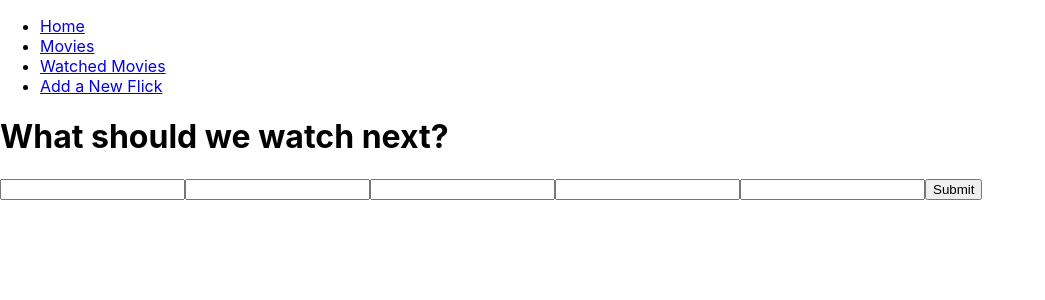
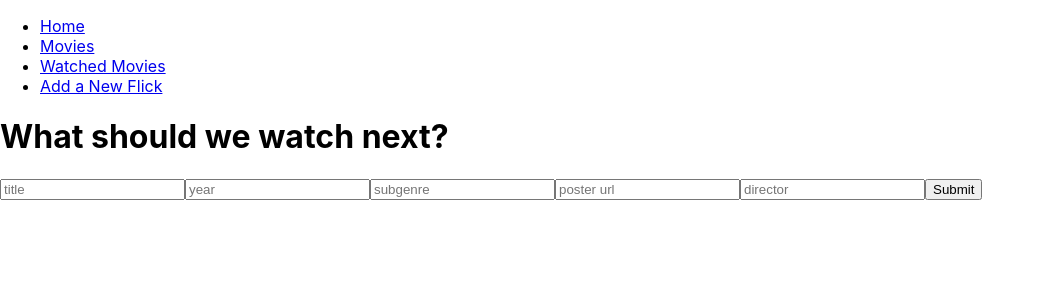
Before and after one commit to KyrianOnwe/phase-2-horror-movie-database, a React (Create React App) app: page /add in a window 1280 px wide. Shown: the top 300 px of the page, without its empty margins (0-1045 px from the left). Built offline with nearby package versions, Linux system fonts and the light colour scheme.

Commit message:
Add placeholders to form

```diff
--- a/src/components/Add.jsx
+++ b/src/components/Add.jsx
@@ -14,11 +14,11 @@ const Add = () => {
     <div>
         <h1>What should we watch next?</h1>
         <form>
-            <input type="text" name="title" id="title"/>
-            <input type="text" name="year" id="year"/>
-            <input type="text" name="subgenre" id="subgenre"/>
-            <input type="text" name="poster" id="poster"/>
-            <input type="text" name="director" id="director"/>
+            <input type="text" name="title" id="title" placeholder='title'/>
+            <input type="text" name="year" id="year" placeholder='year'/>
+            <input type="text" name="subgenre" id="subgenre" placeholder='subgenre'/>
+            <input type="text" name="poster" id="poster" placeholder='poster url'/>
+            <input type="text" name="director" id="director" placeholder='director'/>
             <button>Submit</button>
 
         </form>
```
